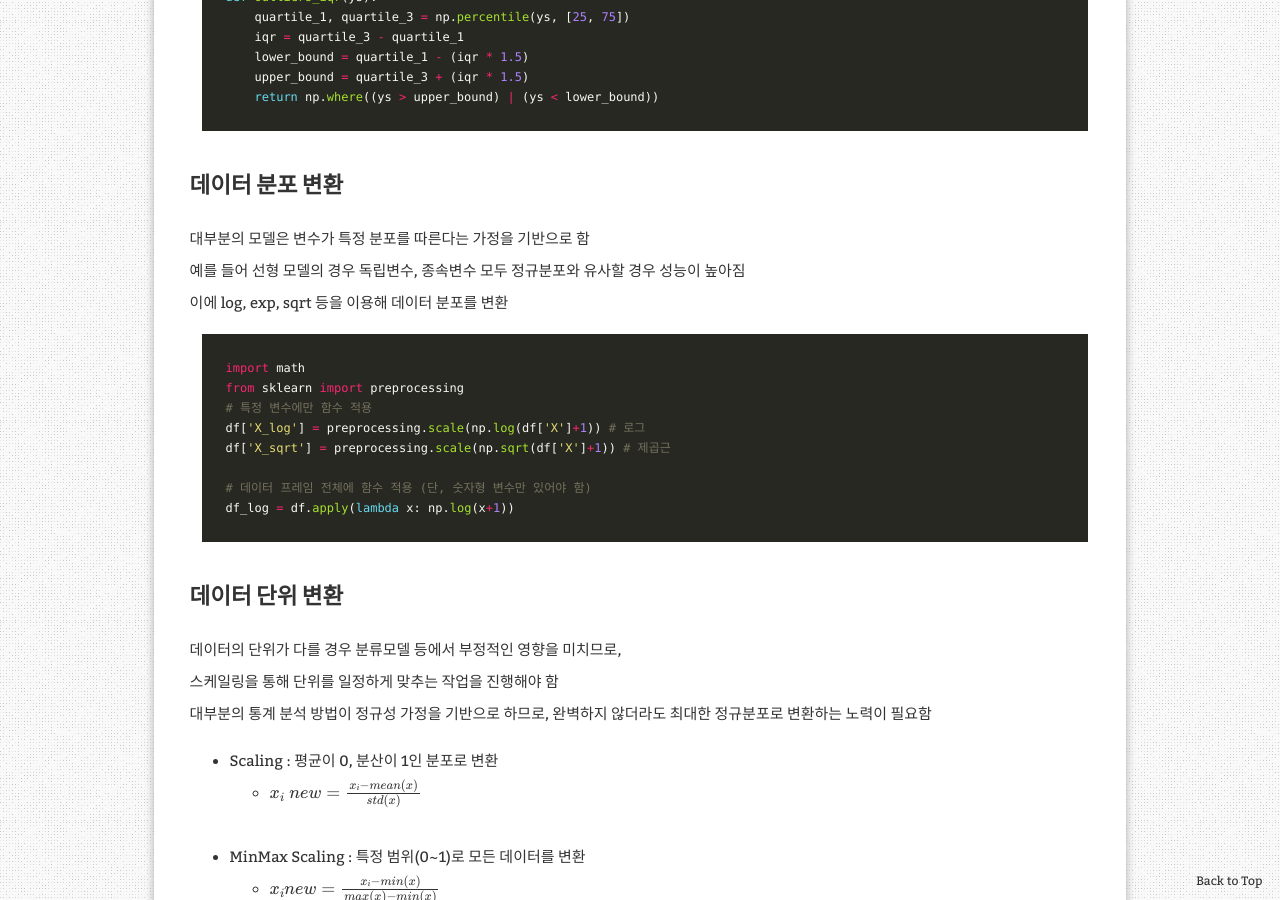
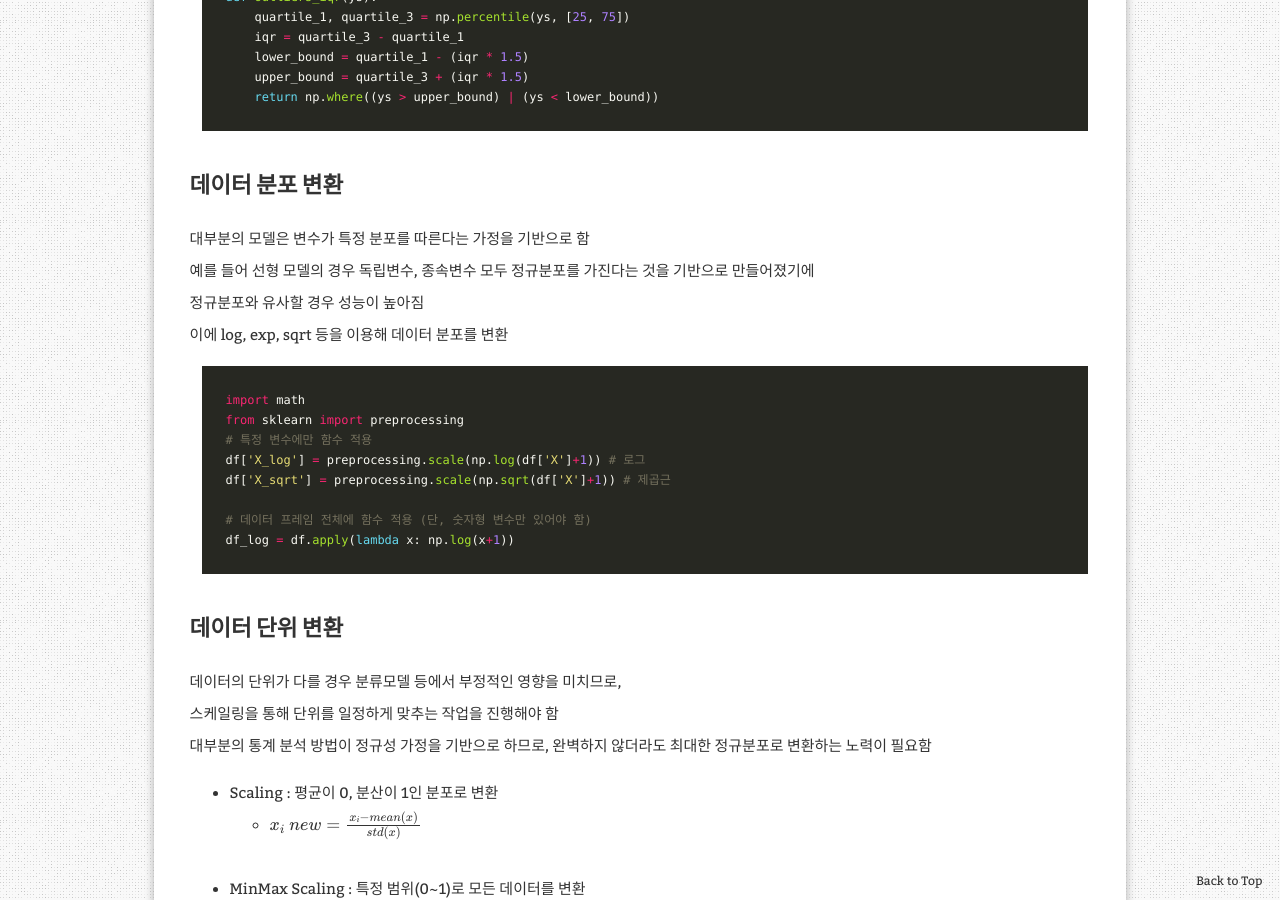
Before and after one commit to aristohyun/aristohyun.github.io, a Jekyll site: the page built from _posts/2021-07-08-Pre-Processing-data.md, in a window 1280 px wide and 900 px high, scrolled down 2778 px. Built offline with Jekyll 4.4.1, drawn with Linux system fonts in a browser that asks for light colours; formulas are drawn with MathJax 3; comment, search, counter and statistics services are not loaded.

Commit message:
Update 2021-07-08-Pre-Processing-data.md

```diff
--- a/_posts/2021-07-08-Pre-Processing-data.md
+++ b/_posts/2021-07-08-Pre-Processing-data.md
@@ -103,7 +103,8 @@ def outliers_iqr(ys):
 
 ## 데이터 분포 변환
 대부분의 모델은 변수가 특정 분포를 따른다는 가정을 기반으로 함
-예를 들어 선형 모델의 경우 독립변수, 종속변수 모두 정규분포와 유사할 경우 성능이 높아짐
+예를 들어 선형 모델의 경우 독립변수, 종속변수 모두 정규분포를 가진다는 것을 기반으로 만들어졌기에
+정규분포와 유사할 경우 성능이 높아짐
 이에 log, exp, sqrt 등을 이용해 데이터 분포를 변환
 
 ~~~ python
```
